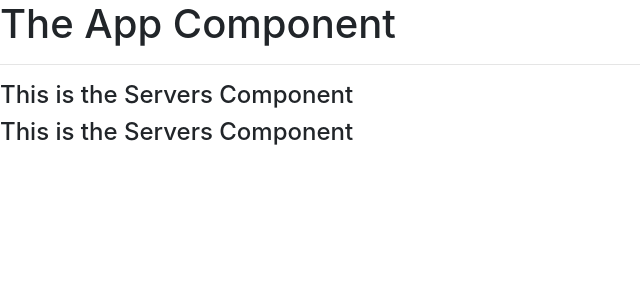
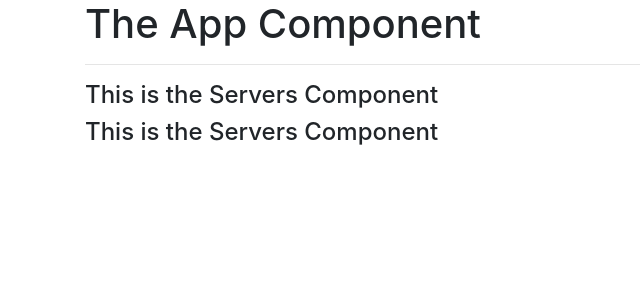
Before and after one commit to mikedilulo/Recipe-Book, an Angular app: page / in a window 1280 px wide. Shown: the top 300 px of the page, without its empty margins (0-640 px from the left). Built offline with nearby package versions, Linux system fonts and the light colour scheme.

Commit message:
added container / row / col-xs-12 to template

```diff
--- a/src/app/app.component.html
+++ b/src/app/app.component.html
@@ -1,3 +1,9 @@
-<h1>The App Component</h1>
-<hr />
-<app-servers-component></app-servers-component>
+<div class="container">
+  <div class="row">
+    <div class="col-sm-12">
+      <h1>The App Component</h1>
+      <hr />
+      <app-servers-component></app-servers-component>
+    </div>
+  </div>
+</div>
```
